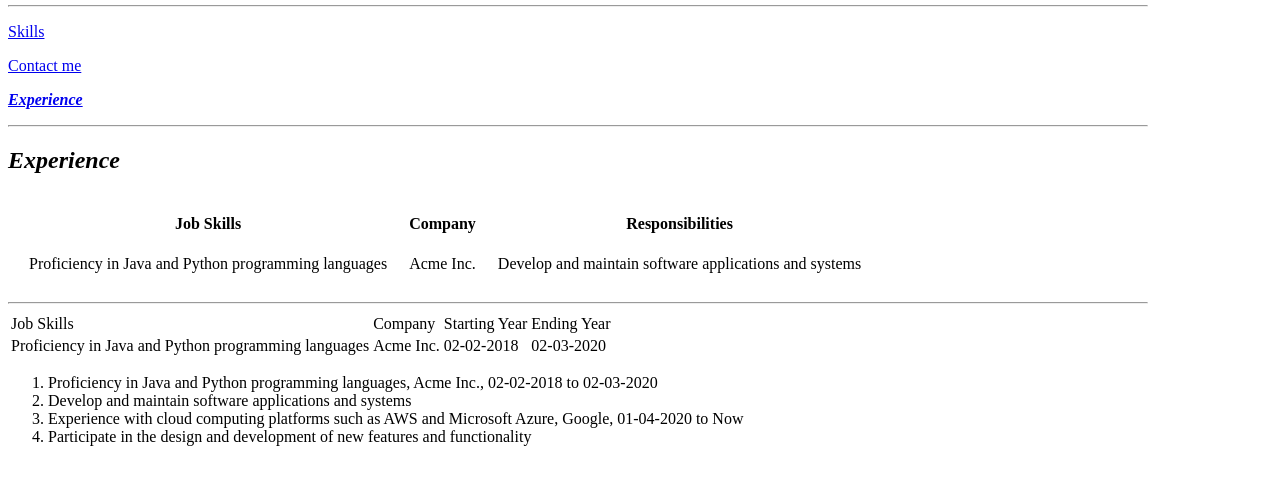
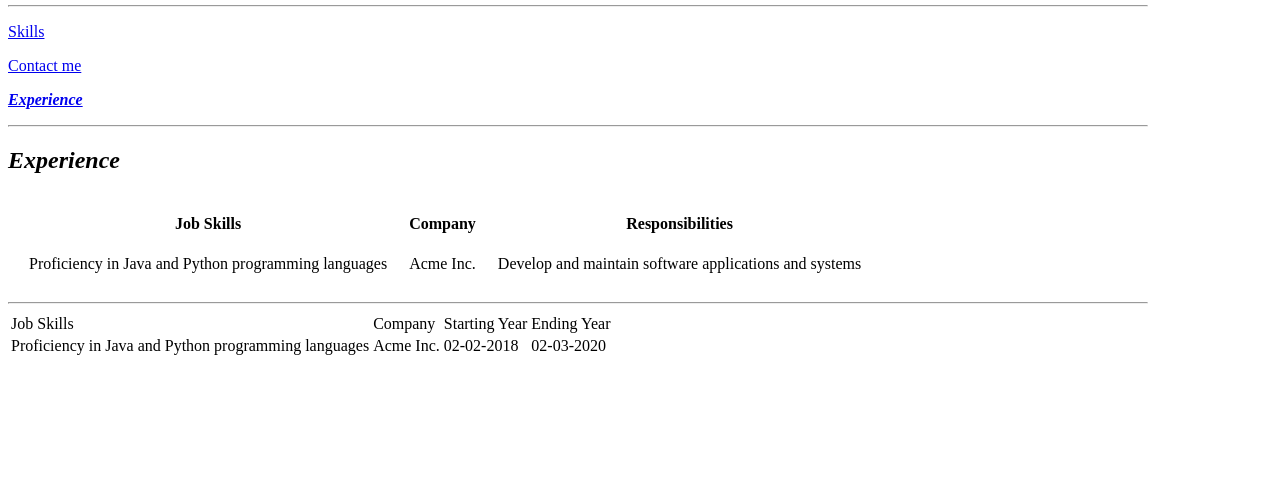
Before and after one commit to Aotmick/cv, a plain HTML site: page index.html in a window 1280 px wide. Shown: the part 240-724 px from the top of the page. Drawn offline with Linux system fonts and the light colour scheme.

Commit message:
Update index.html

```diff
--- a/index.html
+++ b/index.html
@@ -65,20 +65,6 @@
         <td>02-03-2020</td>
       </tr>
     </table>
-    <ol>
-      <li>
-        Proficiency in Java and Python programming languages, Acme Inc.,
-        02-02-2018 to 02-03-2020
-      </li>
-      <li>Develop and maintain software applications and systems</li>
-      <li>
-        Experience with cloud computing platforms such as AWS and Microsoft
-        Azure, Google, 01-04-2020 to Now
-      </li>
-      <li>
-        Participate in the design and development of new features and
-        functionality
-      </li>
-    </ol>
+
   </body>
 </html>
```
